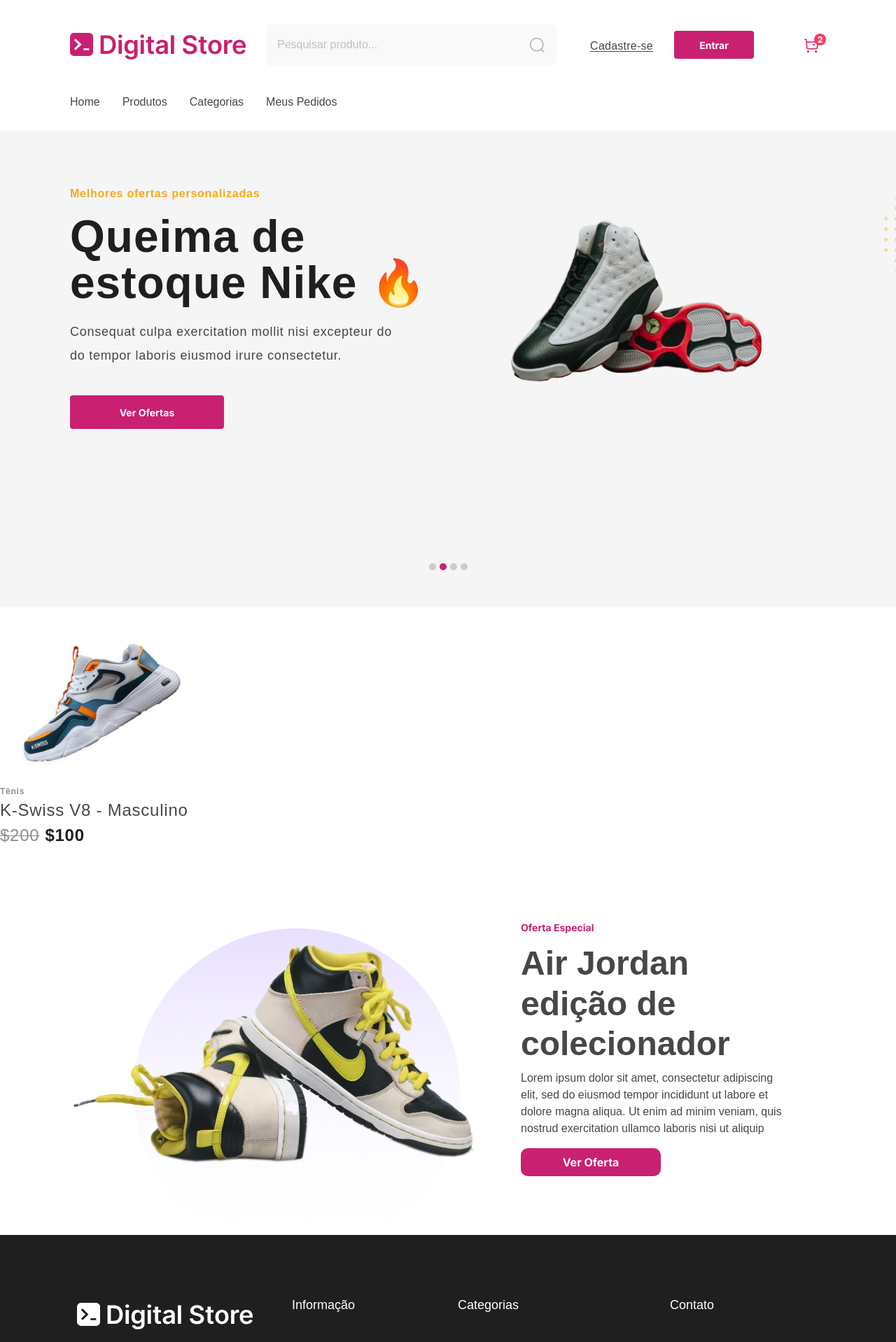
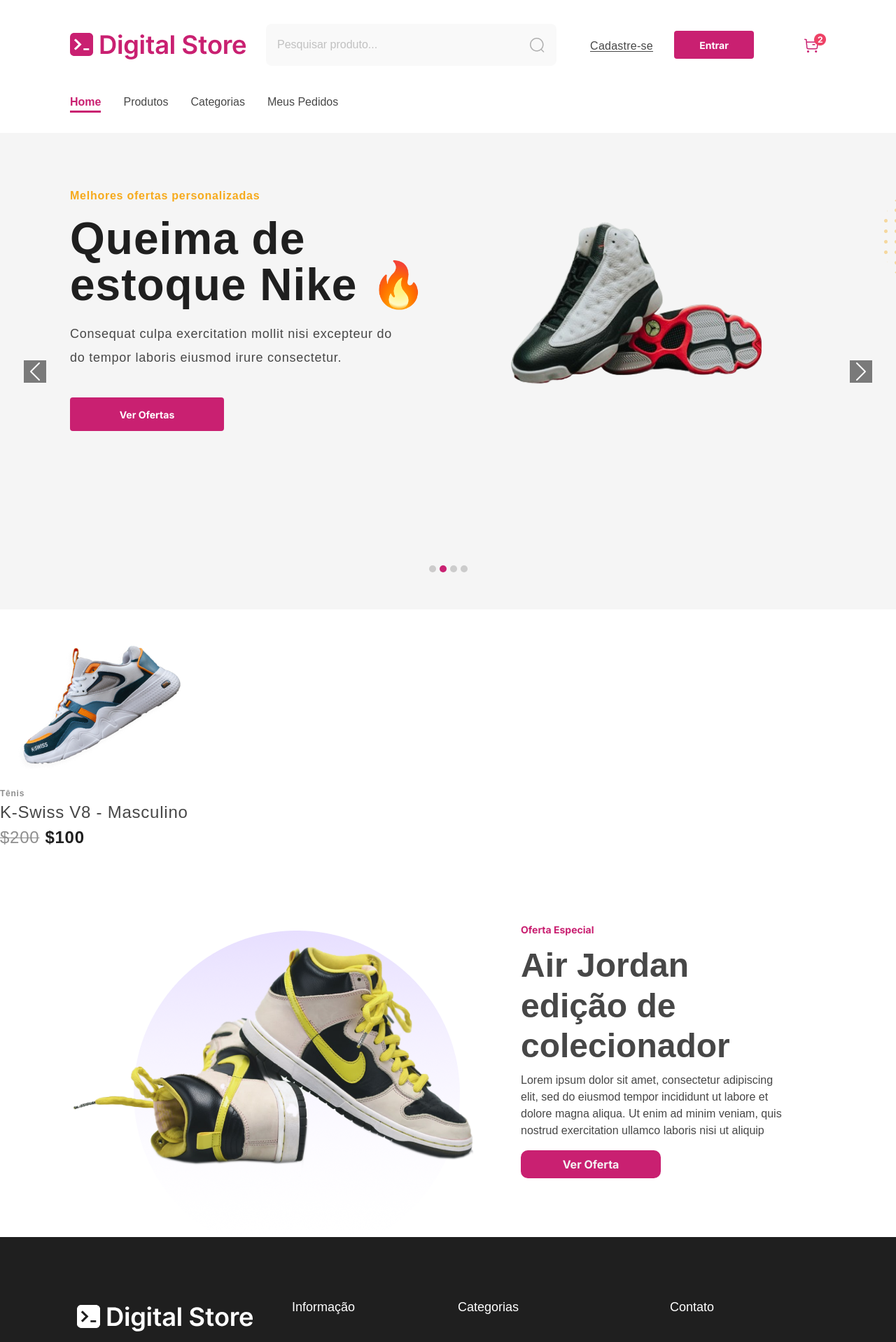
Before and after one commit to jp3droal/Projeto-Tech, a React (Vite) app: page / in a window 1280 px wide. Shown: the top 1918 px of the page at 70% size. Built offline with nearby package versions, Linux system fonts and the light colour scheme.

Commit message:
Detalhes adicionados

```diff
--- a/src/Components/Gallery/Gallery.css
+++ b/src/Components/Gallery/Gallery.css
@@ -78,7 +78,6 @@ a {
 
 a .carousel-control-next-icon,
 .carousel-control-prev-icon {
-  opacity: 0;
   background-color: black;
 }
 
--- a/src/Components/Gallery/Gallery.jsx
+++ b/src/Components/Gallery/Gallery.jsx
@@ -53,7 +53,7 @@ export default function Gallery() {
                 <p className='textoPenultimo'>
                   Consequat culpa exercitation mollit nisi excepteur do do tempor laboris eiusmod irure consectetur.
                 </p>
-                <a href="#">
+                <a href="#productMain">
                   <button>Ver Ofertas</button>
                 </a>
               </div>
@@ -79,7 +79,7 @@ export default function Gallery() {
                 <p className='textoPenultimo'>
                   Consequat culpa exercitation mollit nisi excepteur do do tempor laboris eiusmod irure consectetur.
                 </p>
-                <a href="#">
+                <a href="#productMain">
                   <button>Ver Ofertas</button>
                 </a>
               </div>
@@ -105,7 +105,7 @@ export default function Gallery() {
                 <p className='textoPenultimo'>
                   Consequat culpa exercitation mollit nisi excepteur do do tempor laboris eiusmod irure consectetur.
                 </p>
-                <a href="#">
+                <a href="#productMain">
                   <button>Ver Ofertas</button>
                 </a>
               </div>
--- a/src/Components/Header/Header.css
+++ b/src/Components/Header/Header.css
@@ -110,6 +110,12 @@ header {
 
 .headerNav a:hover {
     color: var(--primary);
-    border-bottom: 2px solid var(--primary);
+    border-bottom: 3px solid var(--primary);
     font-weight: bold;
 }
+
+.headerNav a.active {
+    color: var(--primary);
+    border-bottom: 3px solid var(--primary);
+    font-weight: bold;
+}
--- a/src/Components/Header/Header.jsx
+++ b/src/Components/Header/Header.jsx
@@ -1,16 +1,22 @@
 import React from "react"
+import { useState } from 'react';
 import Logo from "../Logo/Logo"
 import Pesquisa from "../../assets/Search.png"
 import Carrinho from "../../assets/mini-cart.png"
 import './Header.css'
 
 export default function Header() {
+    const [activeIndex, setActiveIndex] = useState(0);
+
+    const handleSelect = (selectedIndex) => {
+        setActiveIndex(selectedIndex);
+    };
 
     return (
         <header>
             <div className="headerFirst">
                 <div className="headerMain">
-                 <Logo/>
+                    <Logo />
                     <div className="headerPesCad">
                         <div className="headerPesquisa">
                             <input type="text" placeholder="Pesquisar produto..." />
@@ -20,16 +26,24 @@ export default function Header() {
                     </div>
                 </div>
                 <nav className="headerNav">
-                    <a href="">Home</a>
-                    <a href="">Produtos</a>
-                    <a href="">Categorias</a>
-                    <a href="">Meus Pedidos</a>
+                    <a href="#" className={activeIndex === 0 ? 'active' : ''} onClick={() => handleSelect(0)}>
+                        Home
+                    </a>
+                    <a href="#" className={activeIndex === 1 ? 'active' : ''} onClick={() => handleSelect(1)}>
+                        Produtos
+                    </a>
+                    <a href="#" className={activeIndex === 2 ? 'active' : ''} onClick={() => handleSelect(2)}>
+                        Categorias
+                    </a>
+                    <a href="#" className={activeIndex === 3 ? 'active' : ''} onClick={() => handleSelect(3)}>
+                        Meus Pedidos
+                    </a>
                 </nav>
             </div>
             <div className="headerSecond">
-                    <a href="#">
-                        <button>Entrar</button>
-                    </a>
+                <a href="#">
+                    <button>Entrar</button>
+                </a>
                 <img src={Carrinho} alt="Ícone de Carrinho com indicador 2" />
             </div>
         </header>
--- a/src/Components/OfertaEspecial/Oferta.css
+++ b/src/Components/OfertaEspecial/Oferta.css
@@ -7,6 +7,7 @@
     height: 553px;
     padding: 87px 100px 0 52px;
     align-items: end;
+    background-color: var(--white);
 }
 
 .imagem {
--- a/src/main.css
+++ b/src/main.css
@@ -6,6 +6,10 @@
     box-sizing: border-box;
     text-decoration: none;
     font-family: 'Franklin Gothic Medium', 'Arial Narrow', Arial, sans-serif;
+}
+
+section {
+    background-color: #f9f8fe;
 }
 
 :root {
```
